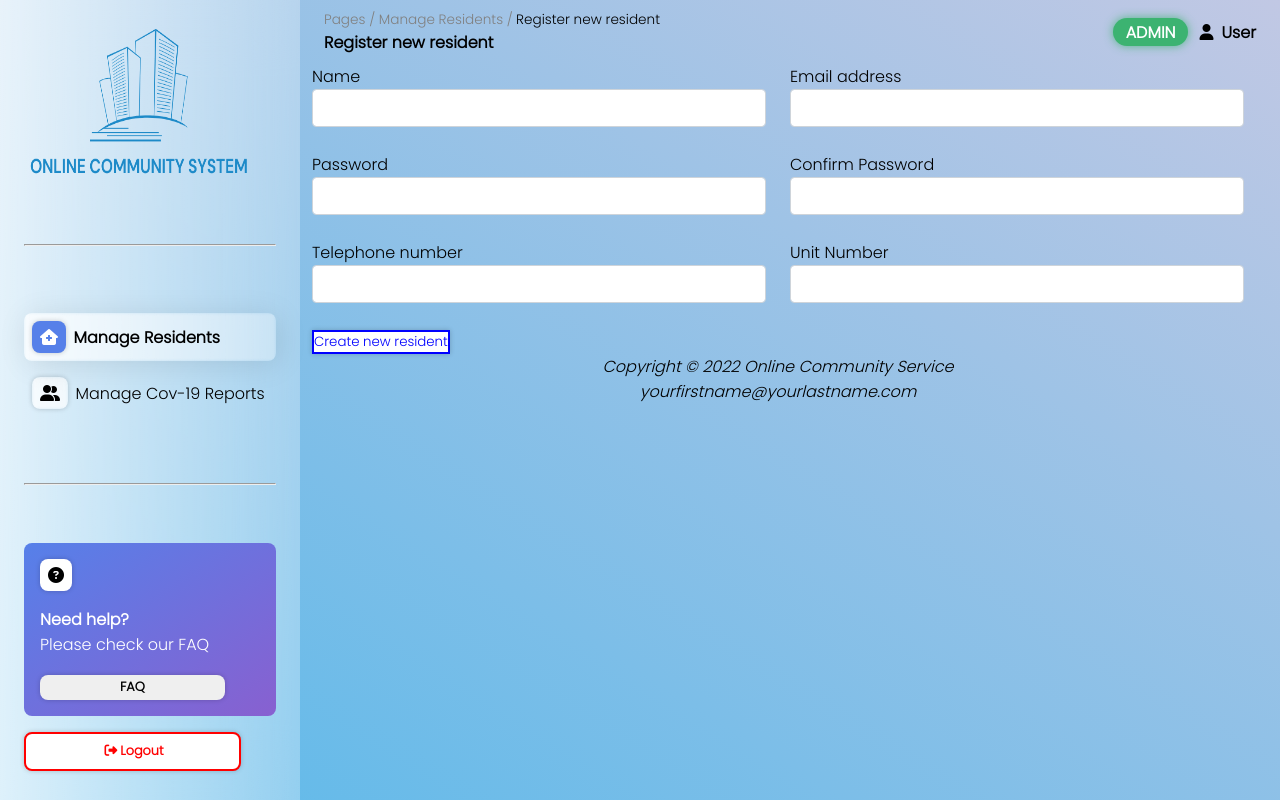
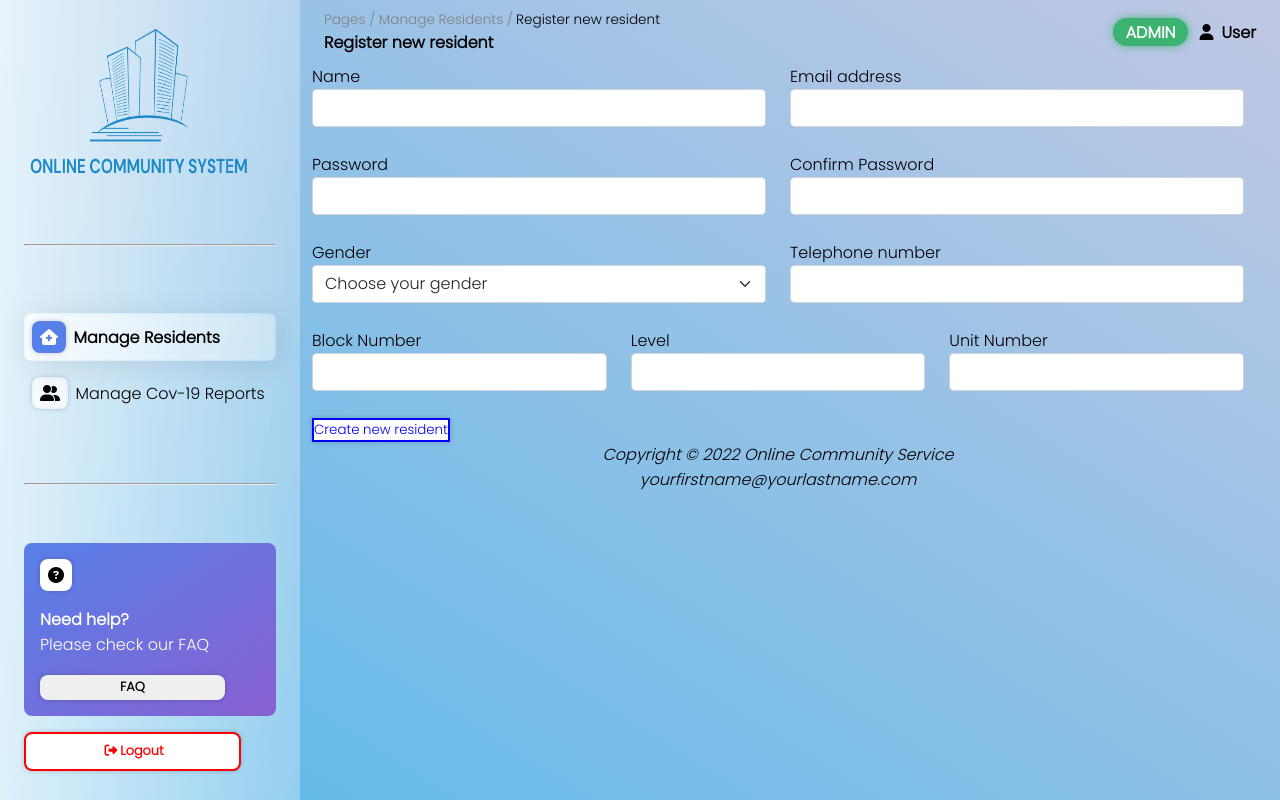
Before and after one commit to mekukun/OC-Team1, a PHP site: page /admin/registerNewResident.php in a window 1280 px wide. Run offline with PHP 8.4, Linux system fonts and the light colour scheme; a user stored in the database is signed in; some libraries are stand-ins or nearby versions.

Commit message:
Added "gender, block and level fields in admin management"

```diff
--- a/admin/registerNewResident.php
+++ b/admin/registerNewResident.php
@@ -41,7 +41,7 @@ if(isset($_SESSION['adminid']) && isset($_SESSION['email']) && isset($_SESSION['
                     <span>Manage Residents</span>
                 </div>
             </a>
-            <a href="managecovreport.html">
+            <a href="managecovreport.php">
                 <div class="navcontrol">
                     <i class="fa-solid fa-user-group"></i>
                     <span>Manage Cov-19 Reports</span>
@@ -132,10 +132,29 @@ if(isset($_SESSION['adminid']) && isset($_SESSION['email']) && isset($_SESSION['
                     </div><br>
                     <div class="row">
                         <div class="col-6">
+                            <label for="gender" class="form-label">Gender</label>
+                            <select class="form-select" name="gender">
+                                <option value="">Choose your gender</option>
+                                <option value="female">Female</option>
+                                <option value="male">Male</option>
+                            </select>
+                        </div>
+                        <div class="col-6">
                             <label for="telNum" class="form-label">Telephone number</label>
                             <input type="text" class="form-control" id="telNum" name="tel_number">
                         </div>
-                        <div class="col-6">
+                    </div>
+                    <br>
+                    <div class="row">
+                        <div class="col-4">
+                            <label for="block" class="form-label">Block Number</label>
+                            <input type="text" class="form-control" id="block" name="block">
+                        </div>
+                        <div class="col-4">
+                            <label for="level" class="form-label">Level</label>
+                            <input type="text" class="form-control" id="level" name="level">
+                        </div>
+                        <div class="col-4">
                             <label for="unit_no" class="form-label">Unit Number</label>
                             <input type="text" class="form-control" id="unit_no" name="unit_no">
                         </div>
--- a/assets/php/registerResident.php
+++ b/assets/php/registerResident.php
@@ -5,7 +5,10 @@ $name = $_POST["name"];
 $email = $_POST["email"];
 $password = $_POST["password"];
 $rpassword = $_POST["rpassword"];
+$gender = $_POST["gender"];
 $tel_number = $_POST["tel_number"];
+$block = $_POST["block"];
+$level = $_POST["level"];
 $unit_no = $_POST["unit_no"];
 
 if(empty($name) || empty($email) || empty($password) || empty($rpassword)){
@@ -49,7 +52,7 @@ if(empty($name) || empty($email) || empty($password) || empty($rpassword)){
             $lastID = $lastID + 1;
         }
         $hashed_password = password_hash($password, PASSWORD_DEFAULT);
-        mysqli_query($connection, "INSERT INTO resident(resident_id,email,password,name,tel_number,unit_no) VALUES('$lastID','$email','$hashed_password','$name','$tel_number','$unit_no')");
+        mysqli_query($connection, "INSERT INTO resident(resident_id,email,password,name,tel_number,unit_no,gender,block,level) VALUES('$lastID','$email','$hashed_password','$name','$tel_number','$unit_no','$gender','$block','$level')");
 
         //Step 4. Process the results.
         //display success message & the new data can be viewed on index.php
--- a/assets/php/updateResident.php
+++ b/assets/php/updateResident.php
@@ -4,7 +4,10 @@ include_once("config.php");
 $user_id = $_POST["user_id"];
 $name = $_POST["name"];
 $email = $_POST["email"];
+$gender = $_POST["gender"];
 $tel_number = $_POST["tel_number"];
+$block = $_POST["block"];
+$level = $_POST["level"];
 $unit_no = $_POST["unit_no"];
 
 if(empty($name) || empty($email)){
@@ -35,7 +38,7 @@ if(empty($name) || empty($email)){
     } else {
         //Step 3. Execute the SQL query.
         //update data to database
-        mysqli_query($connection, "UPDATE resident SET email = '$email', name = '$name', tel_number = '$tel_number', unit_no = '$unit_no' WHERE resident_id = $user_id");
+        mysqli_query($connection, "UPDATE resident SET email = '$email', name = '$name', tel_number = '$tel_number', unit_no = '$unit_no', gender = '$gender', block = '$block', level = '$level' WHERE resident_id = $user_id");
 
         //Step 4. Process the results.
         //display success message & the new data can be viewed on index.php
```
Also changed, not shown: admin/editResidentDetails.php (+21 -2 lines), admin/manageResidents.php (+6 -4 lines), admin/viewResidentDetails.php (+17 -2 lines).
